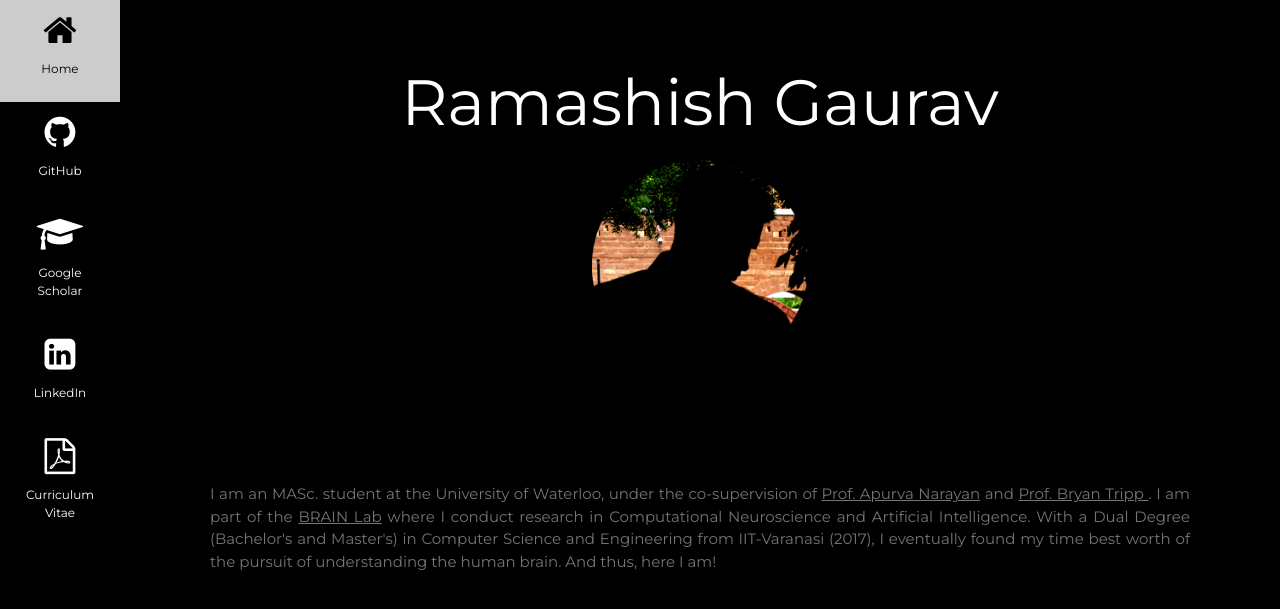
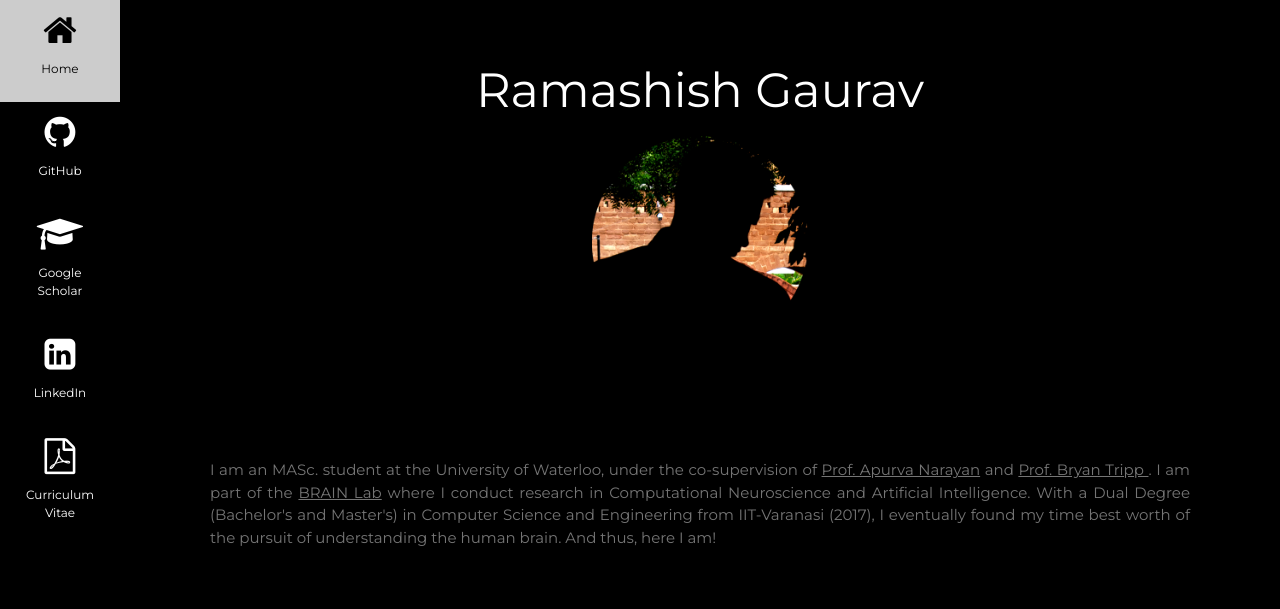
Before and after one commit to R-Gaurav/r-gaurav.github.io, a Jekyll site: the page whoami.html, which Jekyll copies as it is, in a window 1280 px wide. Shown: the top 609 px of the page. Built offline with Jekyll 4.4.1, drawn with Linux system fonts in a browser that asks for light colours.

Commit message:
Finalised

```diff
--- a/whoami.html
+++ b/whoami.html
@@ -63,7 +63,7 @@ body, h1,h2,h3,h4,h5,h6 {font-family: "Montserrat", sans-serif}
 <div class="w3-padding-large" id="main">
   <!-- Header/Home -->
   <header class="w3-container w3-padding-32 w3-center w3-black" id="home">
-    <h1 class="w3-jumbo">Ramashish Gaurav</h1>
+    <h1 class="w3-xxxlarge">Ramashish Gaurav</h1>
     <!--<p>Computational Neuroscience and AI Researcher.</p>-->
     <img src="/assets/MySilhouette.png" style="width:20%"><!-- class="w3-image" style="width:100%"--><!-- width="992" height="1108"-->
   </header>
```
